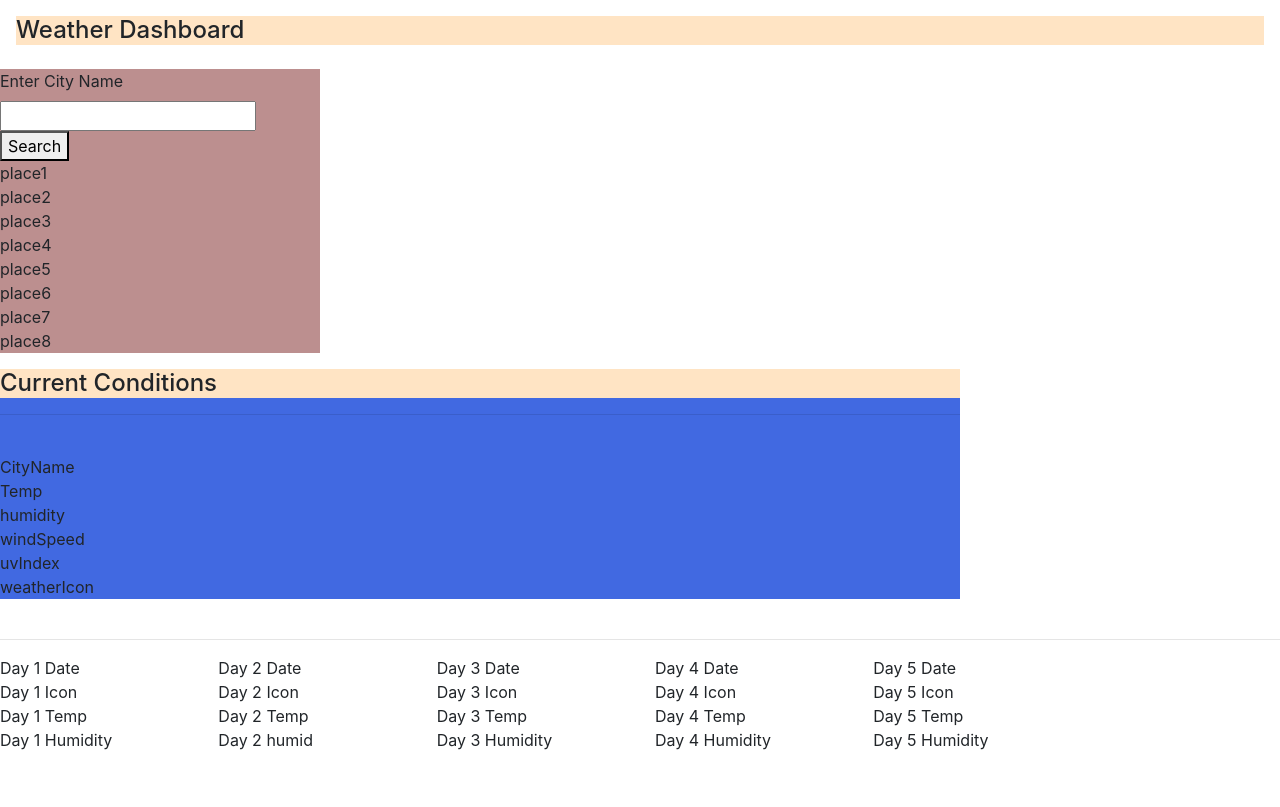
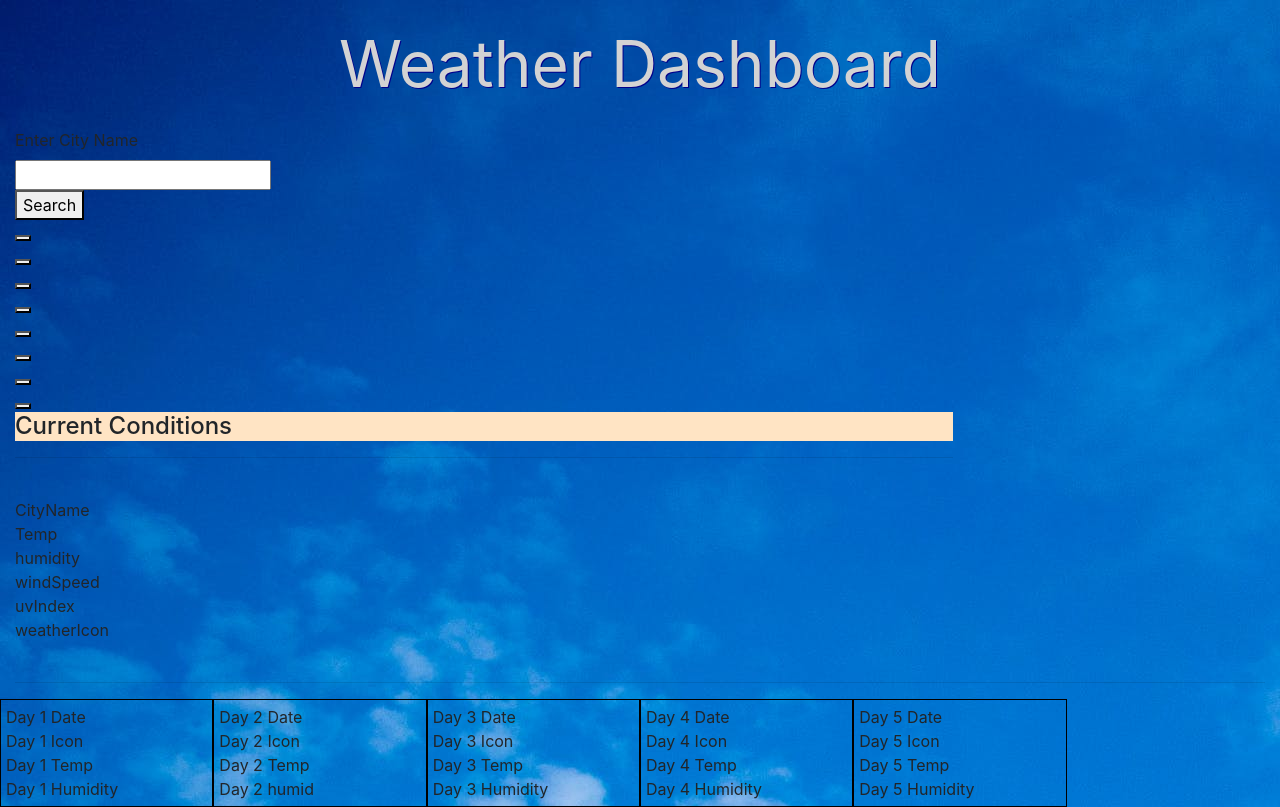
Before and after one commit to SaundersEddie/WeatherPlanner, a plain HTML site: page index.html in a window 1280 px wide. Drawn offline with nearby package versions, Linux system fonts and the light colour scheme; files that its build step writes are made by us from their sources.

Commit message:
added moment js cdn and converted dt_txt to required date format

```diff
--- a/assets/css/style.css
+++ b/assets/css/style.css
@@ -2,7 +2,9 @@
 Eddie Saunders
 saunders.eddie@outlook.com
 21st March 2020 */
-
+body {
+    background-image: url("../../assets/images/skyBackground.jpeg");
+}
 h1 {
     font-size: x-large;
     background-color: bisque;
@@ -27,11 +29,29 @@ h1 {
 }
 
 #searchArea {
-    border-style: solid;
-    background-color: rosybrown;
+    border-style: solid; /* Temporary just to visualize */
+    border-radius: 15%;
+
 }
 
 .currentForecast {
     border-top-style: dotted;
-    background-color: royalblue;
+
+
 }
+
+#pageTitle {
+    font-size: 48pt;
+    font-style: bold;
+    /* background-color: darkslategray; */
+    color:lightgray;
+    text-align: center;
+    text-shadow: darkblue 1px 1px;
+}
+
+.day {
+    border-style: solid;
+    border-width: 1px;
+    padding: 5px;
+    border-color: black;
+}
--- a/assets/scripts/script.js
+++ b/assets/scripts/script.js
@@ -13,6 +13,7 @@ const myAPIKey = "f9c22785936f5fc5811e20fb8cb7e2fc";
 const weatherIconURL = "<img src='http://openweathermap.org/img/wn/";
 const weatherIconURLEnd = "@2x.png' alt='Weather Icon'>";
 
+var myMoment = moment();
 var locationsSearched = ["", "", "", "", "", "", "", ""];
 var useCentigrade = false; // If we decide to implement centigrade this will be the toggle, default is false
 
@@ -81,7 +82,12 @@ function get5Day(myCity) {
         myIconID = "#day" + myForecastDate + "Icon";
         myTempID = "#day" + myForecastDate + "Temp";
         myHumidID = "#day" + myForecastDate + "Humid";
-        $(myDateID).text(response.list[i].dt_txt);
+        var myPulledDate = response.list[i].dt_txt.substring(0,10);
+        myMomentDate = moment(myPulledDate).format("MM/DD/YYYY");
+        console.log(myMomentDate);
+        console.log (myPulledDate);
+        $(myDateID).text(myMomentDate)
+        //$(myDateID).text(response.list[i].dt_txt);
         $(myIconID).html(myWeatherIcon);
         $(myTempID).text(myTemp);
         $(myHumidID).text(response.list[i].main.humidity);
--- a/index.html
+++ b/index.html
@@ -11,7 +11,7 @@
 
 <head>
     <meta charset="UTF-8">
-    <link rel="stylesheet" type="text/css" href="css/reset.css" />
+    <link rel="stylesheet" type="text/css" href="./assets/css/reset.css" />
     <link rel="stylesheet" href="https://stackpath.bootstrapcdn.com/bootstrap/4.4.1/css/bootstrap.min.css"
         integrity="sha384-Vkoo8x4CGsO3+Hhxv8T/Q5PaXtkKtu6ug5TOeNV6gBiFeWPGFN9MuhOf23Q9Ifjh" crossorigin="anonymous">
     <link rel="stylesheet" href="./assets/css/style.css" />
@@ -21,10 +21,11 @@
 </head>
 
 <body>
+    <div class="container-fluid">
     <header>
         <row>
-            <div class="w-100 p-3">
-                <h1>Weather Dashboard</h1>
+            <div class="w-100 p-3" id="pageTitle">
+                Weather Dashboard
             </div>
         </row>
     </header>
@@ -34,20 +35,21 @@
         <section id="searchArea">
             <div class="userInput">
                 <form id="user-input">
-                    <label for="userInput">Enter City Name</label>
+                    <label for="userInput">Enter City Name</label><br>
                     <input type="text" id="userSearch">
-                    <button type="botton" id="searchBtn">Search</button>
-                    <ul>
-                        <li id="place1">place1</li>
-                        <li id="place2">place2</li>
-                        <li id="place3">place3</li>
-                        <li id="place4">place4</li>
-                        <li id="place5">place5</li>
-                        <li id="place6">place6</li>
-                        <li id="place7">place7</li>
-                        <li id="place8">place8</li>
-                    </ul>
-                </form>
+                    <button type="botton" id="searchBtn">Search</button><br>
+
+                         <!-- placeholder buttons, we'll likely use a table to create this-->
+
+                        <button id="place1"></button><br>
+                        <button id="place2"></button><br>
+                        <button id="place3"></button><br>
+                        <button id="place4"></button><br>
+                        <button id="place5"></button><br>
+                        <button id="place6"></button><br>
+                        <button id="place7"></button><br>
+                        <button id="place8"></button><br>
+                    </form>
             </div>
         </section>
     </div>
@@ -71,35 +73,35 @@
     <!-- These will likely be cards, this is just for test data -->
     <article id="fiveDay">
         <div class="row">
-            <div class="day1 col-md-2">
+            <div class=" day day1 col-md-2">
                 <div id="day1Date">Day 1 Date</div>
                 <div id="day1Icon">Day 1 Icon</div>
                 <div id="day1Temp">Day 1 Temp</div>
                 <div id="day1Humid">Day 1 Humidity</div>
             </div>
 
-            <div class="day2 col-md-2">
+            <div class="day day2 col-md-2">
                 <div id="day2Date">Day 2 Date</div>
                 <div id="day2Icon">Day 2 Icon</div>
                 <div id="day2Temp">Day 2 Temp</div>
                 <div id="day2Humid">Day 2 humid</div>
             </div>
 
-            <div class="day3 col-md-2">
+            <div class="day day3 col-md-2">
                 <div id="day3Date">Day 3 Date</div>
                 <div id="day3Icon">Day 3 Icon</div>
                 <div id="day3Temp">Day 3 Temp</div>
                 <div id="day3Humid">Day 3 Humidity</div>
             </div>
 
-            <div class="day4 col-md-2">
+            <div class="day day4 col-md-2">
                 <div id="day4Date">Day 4 Date</div>
                 <div id="day4Icon">Day 4 Icon</div>
                 <div id="day4Temp">Day 4 Temp</div>
                 <div id="day4Humid">Day 4 Humidity</div>
             </div>
 
-            <div class="day5 col-md-2">
+            <div class="day day5 col-md-2">
                 <div id="day5Date">Day 5 Date</div>
                 <div id="day5Icon">Day 5 Icon</div>
                 <div id="day5Temp">Day 5 Temp</div>
@@ -107,6 +109,7 @@
             </div>
         </div>
     </article>
+    </div>
 
     <script src="https://code.jquery.com/jquery-3.4.1.slim.min.js"
         integrity="sha384-J6qa4849blE2+poT4WnyKhv5vZF5SrPo0iEjwBvKU7imGFAV0wwj1yYfoRSJoZ+n"
@@ -118,6 +121,7 @@
         integrity="sha384-wfSDF2E50Y2D1uUdj0O3uMBJnjuUD4Ih7YwaYd1iqfktj0Uod8GCExl3Og8ifwB6"
         crossorigin="anonymous"></script>
     <script src="https://cdnjs.cloudflare.com/ajax/libs/jquery/3.2.1/jquery.min.js"></script>
+    <script src="https://cdnjs.cloudflare.com/ajax/libs/moment.js/2.24.0/moment.min.js"></script>
     <script src="./assets/scripts/script.js"></script>
 </body>
 
```
Also changed, not shown: assets/images/skyBackground.jpeg (added).
